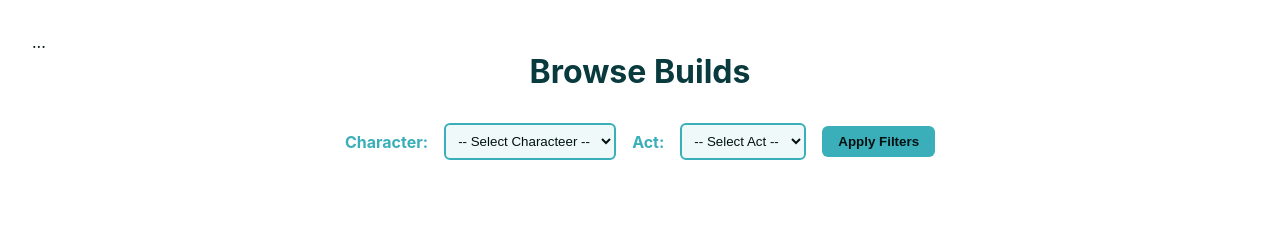
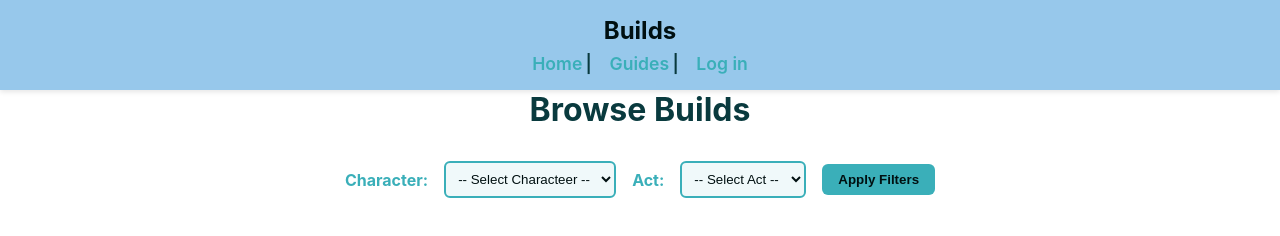
Before and after one commit to J-Branch/character-build-app, a website: page public/builds.html in a window 1280 px wide. Drawn offline with Linux system fonts and the light colour scheme.

Commit message:
added more styles to pages, and added extra pages

```diff
--- a/public/builds.html
+++ b/public/builds.html
@@ -6,7 +6,22 @@
     <link rel="stylesheet" href="/styles/builds.css">
   </head>
   <body>
-      <nav>...</nav>
+    <header>
+      <section class="header">
+        <div>
+          <h1>Builds</h1>
+        </div>
+
+        <nav class="top-nav">
+          <ul>
+            <li><a href="/index.html">Home</a></li>
+            <li><a href="/guides.html">Guides</a></li>
+            <li><a href="/login.html">Log in</a></li>
+          </ul>
+        </nav>
+      </section>
+    </header>
+
     <main>
       <h1>Browse Builds</h1>
 
--- a/public/styles/builds.css
+++ b/public/styles/builds.css
@@ -6,15 +6,71 @@
 }
 
 body {
-  font-family: -apple-system, BlinkMacSystemFont, "Segoe UI", Roboto, Helvetica,
-    Arial, sans-serif;
-  background-color: #ffffff;
+  background-color: #ffffff; /* white background */
+  color: #001011; /* very dark teal/black for text */
+  font-family: "Inter", -apple-system, BlinkMacSystemFont, "Segoe UI", Roboto,
+    Oxygen, Ubuntu, Cantarell, "Open Sans", "Helvetica Neue", sans-serif;
+  margin: 0;
+  padding: 0;
+}
+
+/* styles for header */
+.header {
+  background-color: #97c8eb;
+  padding: 1rem 0;
+  text-align: center;
+  box-shadow: 0 2px 5px rgba(0, 0, 0, 0.1);
+}
+
+.header h1 {
+  margin: 0 0 0.5rem 0;
   color: #001011;
-  padding: 2rem;
+}
+
+.top-nav ul {
+  list-style: none;
+  padding: 0;
+  margin: 0;
+  display: flex;
+  justify-content: center; /* center horizontally */
+  gap: 0.5rem;
+  font-family: "Inter", -apple-system, BlinkMacSystemFont, "Segoe UI", Roboto,
+    Oxygen, Ubuntu, Cantarell, "Open Sans", "Helvetica Neue", sans-serif;
+  font-weight: 600;
+  font-size: 1.1rem;
+  color: #093a3e; /* your dark teal */
+}
+
+/* Make links blueish and no underline by default */
+.top-nav a {
+  text-decoration: none;
+  color: #3aafb9; /* your mid teal */
+  transition: color 0.3s ease;
+}
+
+.top-nav a:hover {
+  color: #64e9ee; /* lighter teal on hover */
+}
+
+/* Style list items */
+.top-nav li {
+  position: relative;
+  padding: 0 0.6rem;
+  color: #093a3e;
+  cursor: pointer;
+}
+
+/* Add | separator except after last item */
+.top-nav li:not(:last-child)::after {
+  content: "|";
+  position: absolute;
+  right: 0;
+  color: #093a3e;
+  font-weight: 600;
 }
 
 /* Main Heading */
-h1 {
+main h1 {
   text-align: center;
   margin-bottom: 2rem;
   font-size: 2rem;
--- a/public/styles/index.css
+++ b/public/styles/index.css
@@ -8,7 +8,7 @@ body {
 }
 
 .header {
-  background-color: #97c8eb; /* your light blue */
+  background-color: #97c8eb;
   padding: 1rem 0;
   text-align: center;
   box-shadow: 0 2px 5px rgba(0, 0, 0, 0.1);
```
Also changed, not shown: public/guides.html (added, +26 -0 lines), public/index.html (+5 -2 lines). Lines whose indentation alone changed are shown as unchanged.
